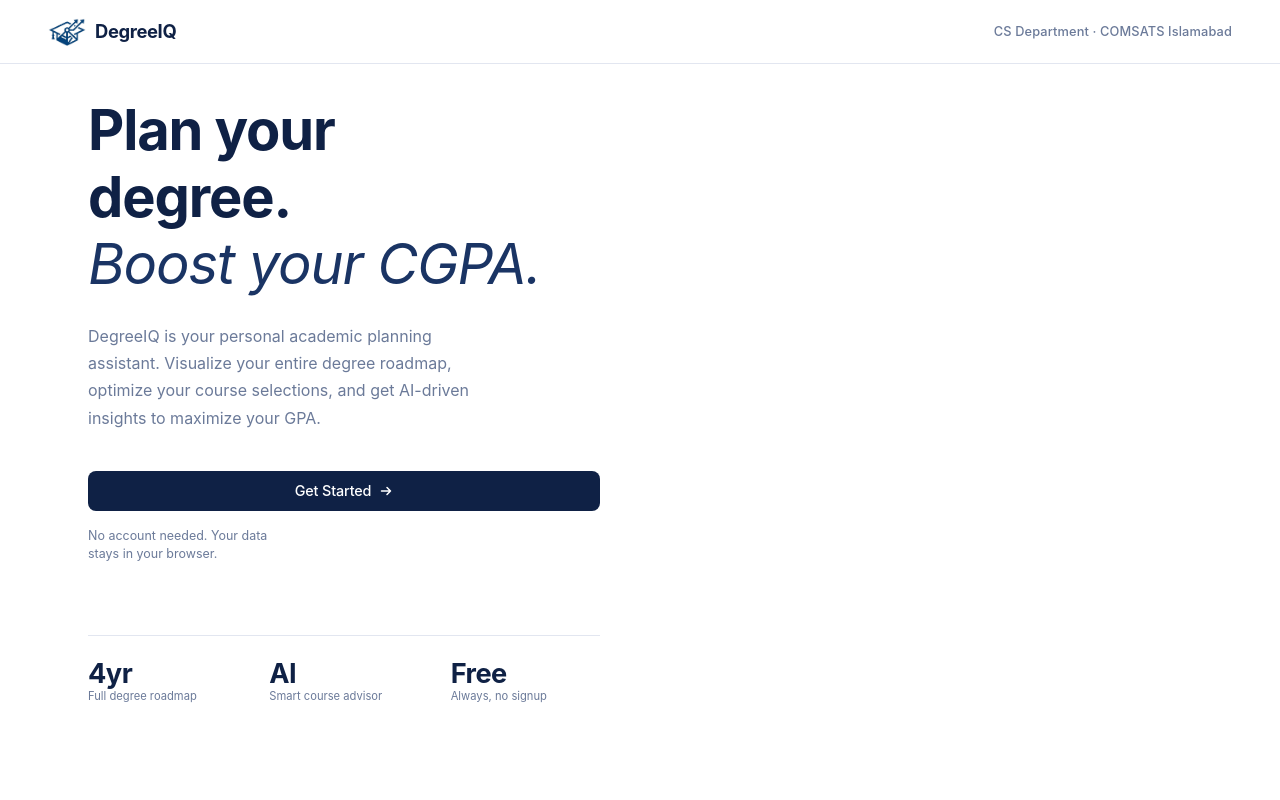
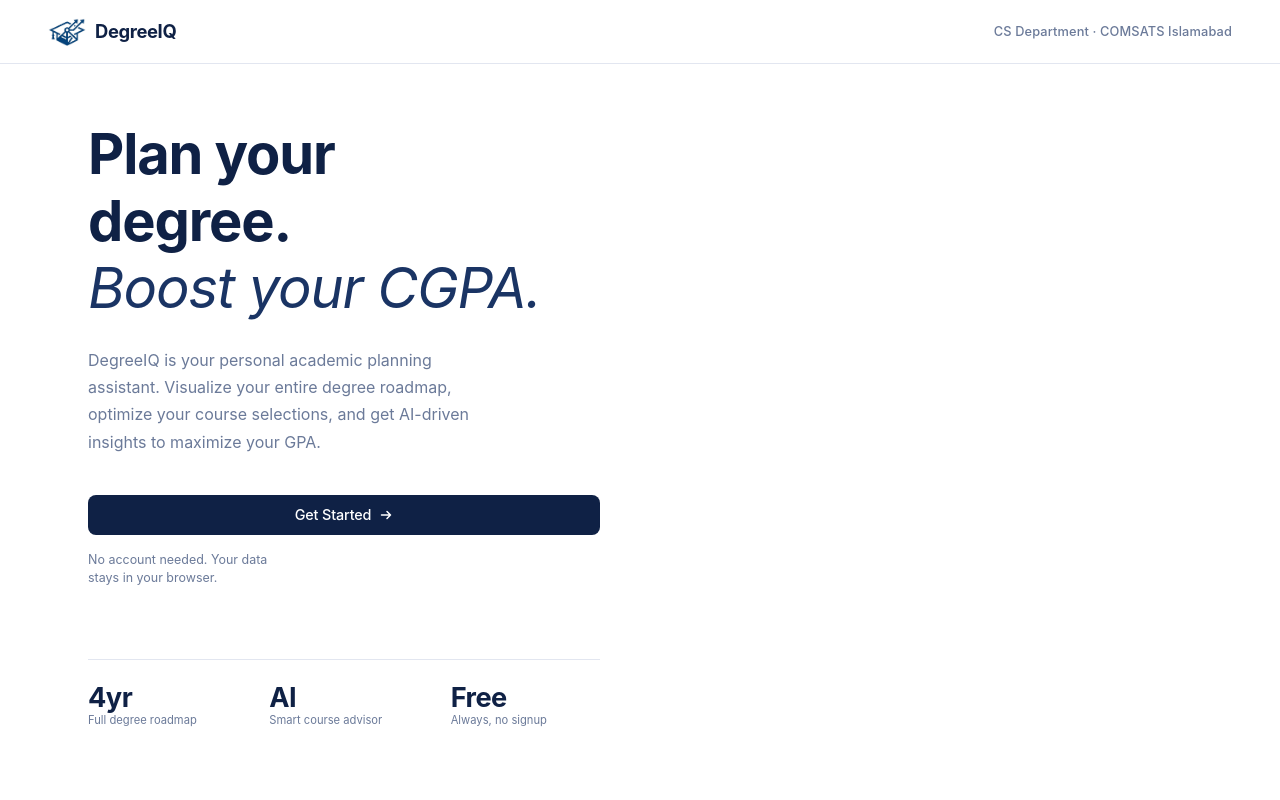
Before and after one commit to Arafat-Khann/Degree-IQ-, a React (Vite) app: page / in a window 1280 px wide. Shown: the top 800 px of the page. Built offline with nearby package versions, Linux system fonts and the light colour scheme.

Commit message:
fix: add top spacing to hero heading for better visual hierarchy

```diff
--- a/src/pages/Landing.jsx
+++ b/src/pages/Landing.jsx
@@ -99,7 +99,7 @@ export function LandingPage() {
       <main id="main-content" className="pt-[64px] min-h-0 lg:min-h-screen grid grid-cols-1 lg:grid-cols-2 items-start lg:items-center w-full max-w-[1200px] mx-auto px-[16px] sm:px-[24px] lg:px-[48px] py-[40px] sm:py-[60px] lg:py-[140px_48px_80px] gap-[32px] sm:gap-[48px] lg:gap-[80px]">
         {/* LEFT */}
         <div className="hero-left w-full">
-          <div className="opacity-0 translate-y-[20px] animate-up mt-[0px]" style={{ animationDelay: '0.1s' }}>
+          <div className="opacity-0 translate-y-[20px] animate-up mt-[20px] sm:mt-[32px] lg:mt-[48px]" style={{ animationDelay: '0.1s' }}>
             <h1 className="text-[clamp(1.75rem,6vw,3.5rem)] font-bold leading-[1.2] tracking-[-0.02em] text-[#0F2145] mb-[12px] sm:mb-[16px] lg:mb-[24px]">
               Plan your<br />
               degree.
```
